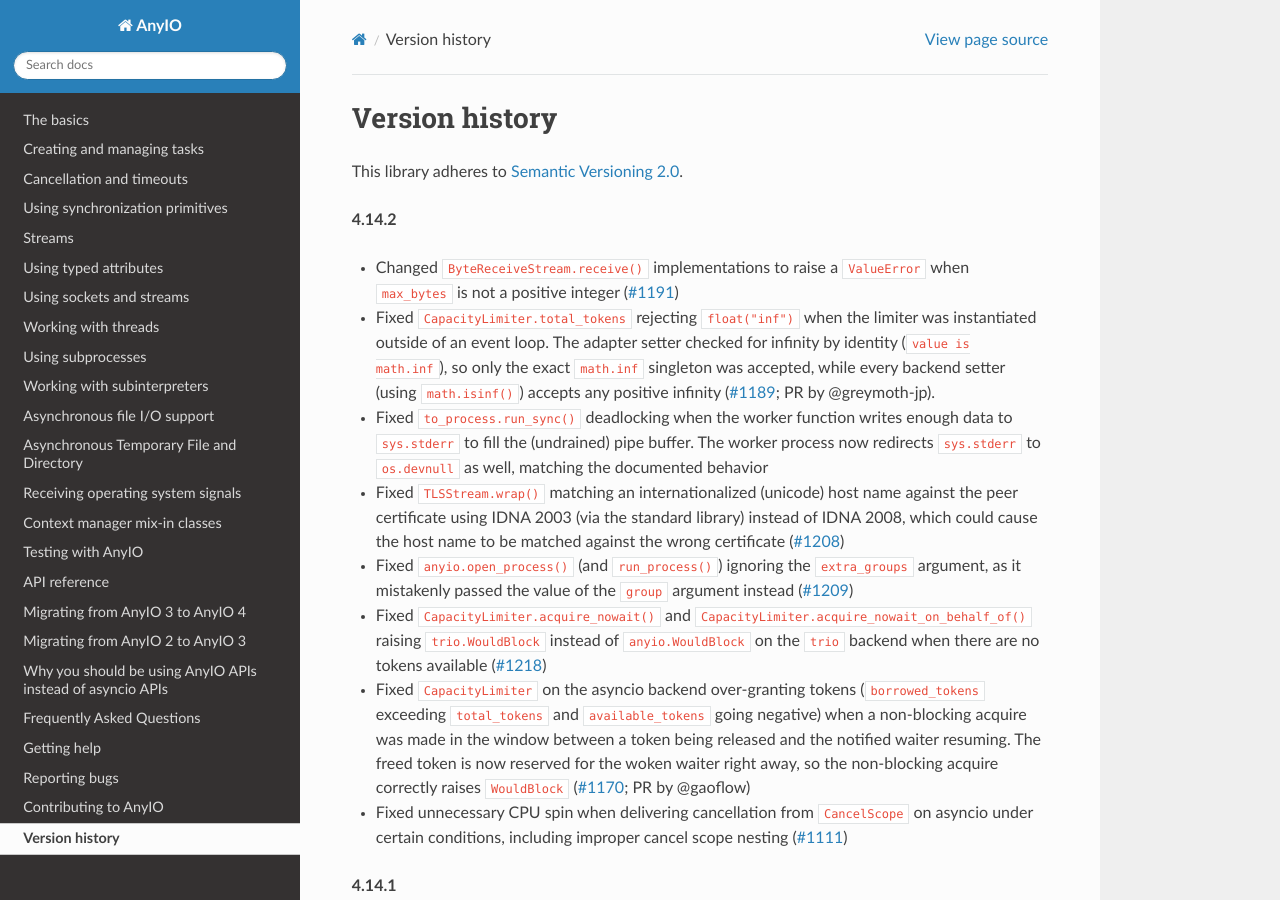
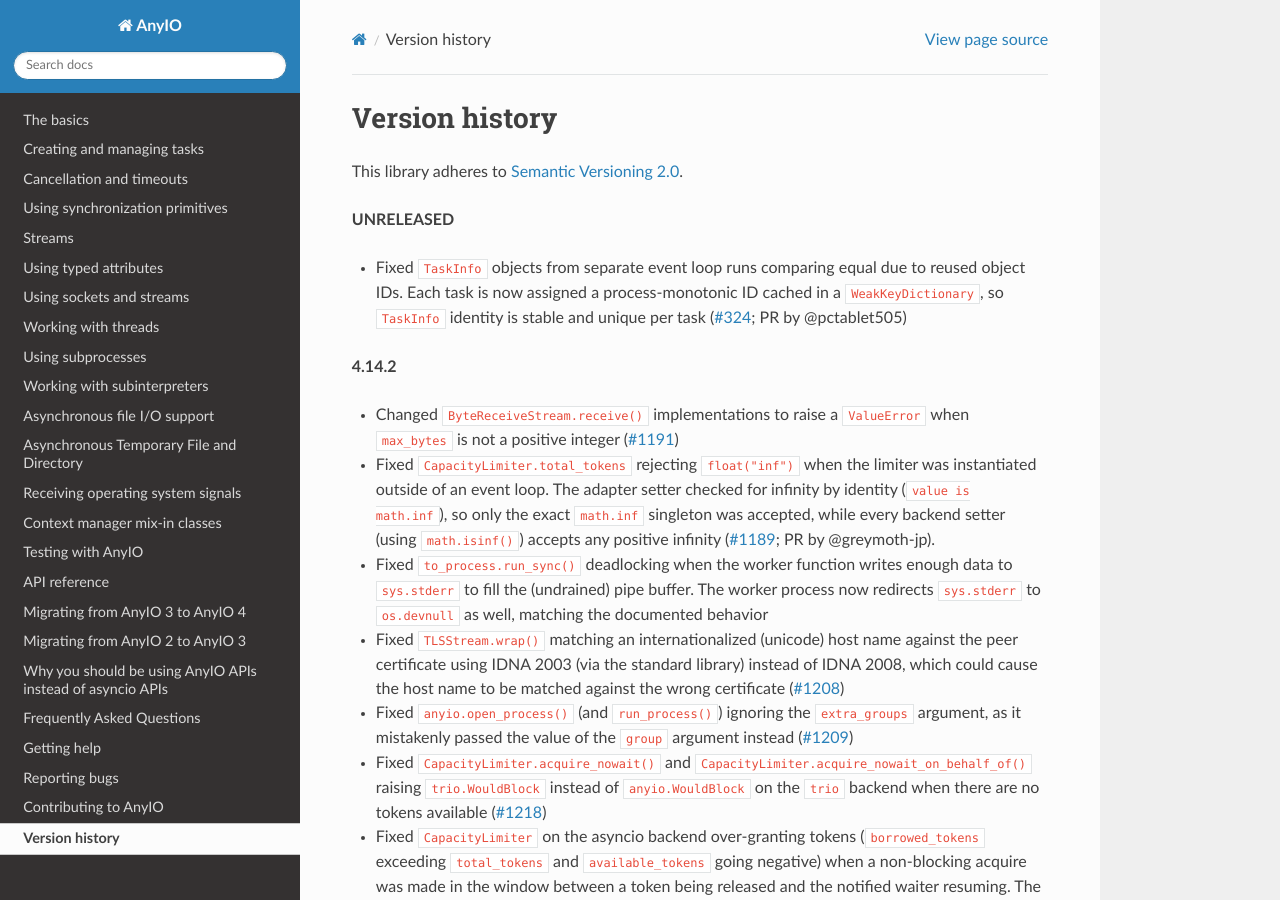
Before and after one commit to agronholm/anyio, a Sphinx documentation site: the page built from docs/versionhistory.rst, in a window 1280 px wide and 900 px high. Built offline with Sphinx 7.4.7 and the Read the Docs theme 3.1.0, drawn with Linux system fonts in a browser that asks for light colours; the version number could not be read and is left out.

Commit message:
Fix mypy Optional errors and add changelog entry
Narrow current_task() and _host_task to non-None before passing them
to _get_task_id(), which expects a concrete asyncio.Task. Add the
missing docs/versionhistory.rst entry for the #324 fix.

```diff
--- a/docs/versionhistory.rst
+++ b/docs/versionhistory.rst
@@ -2,6 +2,13 @@ Version history
 ===============
 
 This library adheres to `Semantic Versioning 2.0 <http://semver.org/>`_.
+
+**UNRELEASED**
+
+- Fixed ``TaskInfo`` objects from separate event loop runs comparing equal due to
+  reused object IDs. Each task is now assigned a process-monotonic ID cached in a
+  ``WeakKeyDictionary``, so ``TaskInfo`` identity is stable and unique per task
+  (`#324 <https://github.com/agronholm/anyio/issues/324>`_; PR by @pctablet505)
 
 **4.14.2**
 
```
Also changed, not shown: 1 other file.
